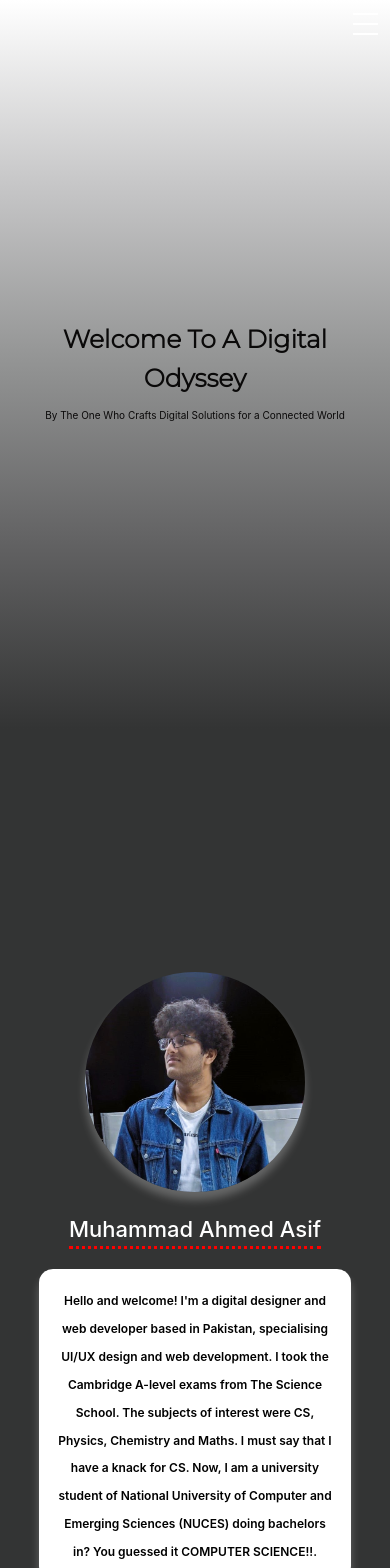
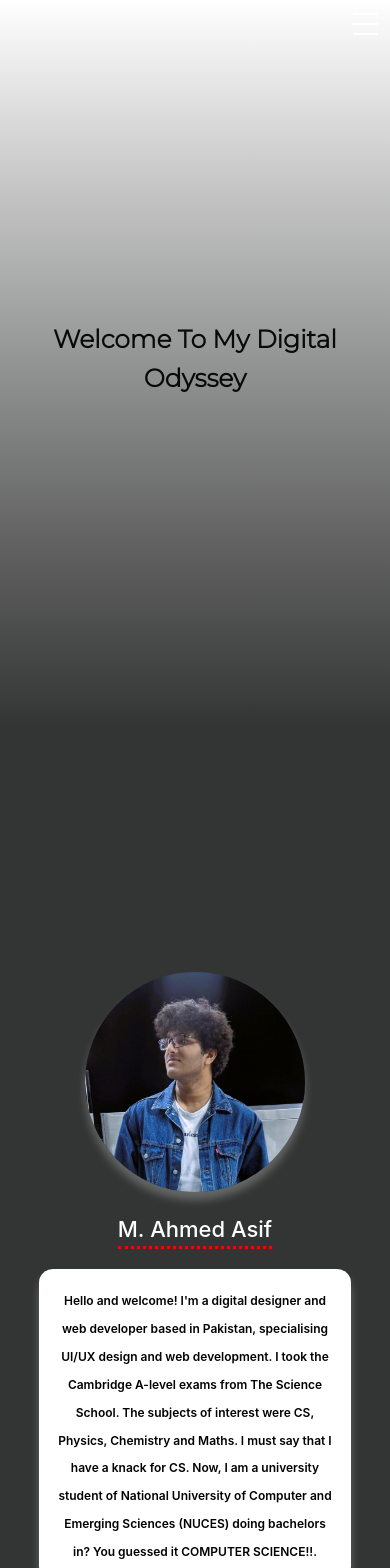
Before and after one commit to AhmedAsif-exe/my-portfolio, a React (Create React App) app: page / in a window 390 px wide. Shown: the top 1568 px of the page. Built offline with nearby package versions, Linux system fonts and the light colour scheme.

Commit message:
added upwork link to it

```diff
--- a/src/App.css
+++ b/src/App.css
@@ -28,5 +28,6 @@
     #c7c7c8,
     #ffffff
   );
+
   max-height: fit-content;
 }
--- a/src/Component/PageLayout/Body/AboutMe/AboutMe.tsx
+++ b/src/Component/PageLayout/Body/AboutMe/AboutMe.tsx
@@ -13,7 +13,7 @@
     <section className={classes["basic-info"]} ref={ref}>
       <AnimationContainer inView={inView}>
         <img loading="lazy" src={Me} alt="of the creator" />
-        <p>Muhammad Ahmed Asif</p>
+        <p>M. Ahmed Asif</p>
         <Card className={classes["card"]}>
           <p>
             Hello and welcome! I'm a digital designer and web developer based in
--- a/src/Component/PageLayout/Body/Contact/Contact.tsx
+++ b/src/Component/PageLayout/Body/Contact/Contact.tsx
@@ -19,7 +19,7 @@
           <a href="https://github.com/AhmedAsif-exe">
             <img loading="lazy" src={GitHub} alt="Github Logo" />
           </a>
-          <a href="https://www.upwork.com/">
+          <a href="https://www.upwork.com/freelancers/~015e2428196ca409b4">
             <img loading="lazy" src={Upwork} alt="upwork logo" />
           </a>
         </div>
--- a/src/Component/PageLayout/Body/Contact/UserInfoIcons/UserInfoIcons.tsx
+++ b/src/Component/PageLayout/Body/Contact/UserInfoIcons/UserInfoIcons.tsx
@@ -13,7 +13,7 @@
           </Text>
 
           <Text fz="lg" fw={500} className={classes.name}>
-            Muhammad Ahmed Asif
+            M. Ahmed Asif
           </Text>
 
           <Group wrap="nowrap" gap={10} mt={3}>
--- a/src/Component/PageLayout/Body/Title/Title.module.css
+++ b/src/Component/PageLayout/Body/Title/Title.module.css
@@ -11,24 +11,14 @@
   height: auto;
   padding-top: 35vh;
 }
-.title > p {
-  color: #0a0909;
-  font-size: 20px;
-  font-weight: 400;
-}
+
 @media (max-width: 770px) {
   .title > h1 {
     font-size: 35px;
-  }
-  .title > p {
-    font-size: 18px;
   }
 }
 @media (max-width: 500px) {
   .title > h1 {
     font-size: 25px;
   }
-  .title > p {
-    font-size: 10px;
-  }
 }
--- a/src/Component/PageLayout/Body/Title/Title.tsx
+++ b/src/Component/PageLayout/Body/Title/Title.tsx
@@ -3,8 +3,7 @@
 const Title: FC = () => {
   return (
     <section className={classes.title}>
-      <h1>Welcome To A Digital Odyssey</h1>
-      <p>By The One Who Crafts Digital Solutions for a Connected World</p>
+      <h1>Welcome To My Digital Odyssey</h1>
     </section>
   );
 };
--- a/src/index.css
+++ b/src/index.css
@@ -7,6 +7,7 @@
 }
 
 body {
+  /* background-image: url("./Component/Utils/Images/download\ \(1\)-min.jpeg"); */
   margin: 0px;
   font-family: "segoe ui";
 }
```
Also changed, not shown: src/Component/Utils/Images/download (1)-min.jpeg (added), src/Component/Utils/Images/paint-splatter-3 (1).jpg (added).
